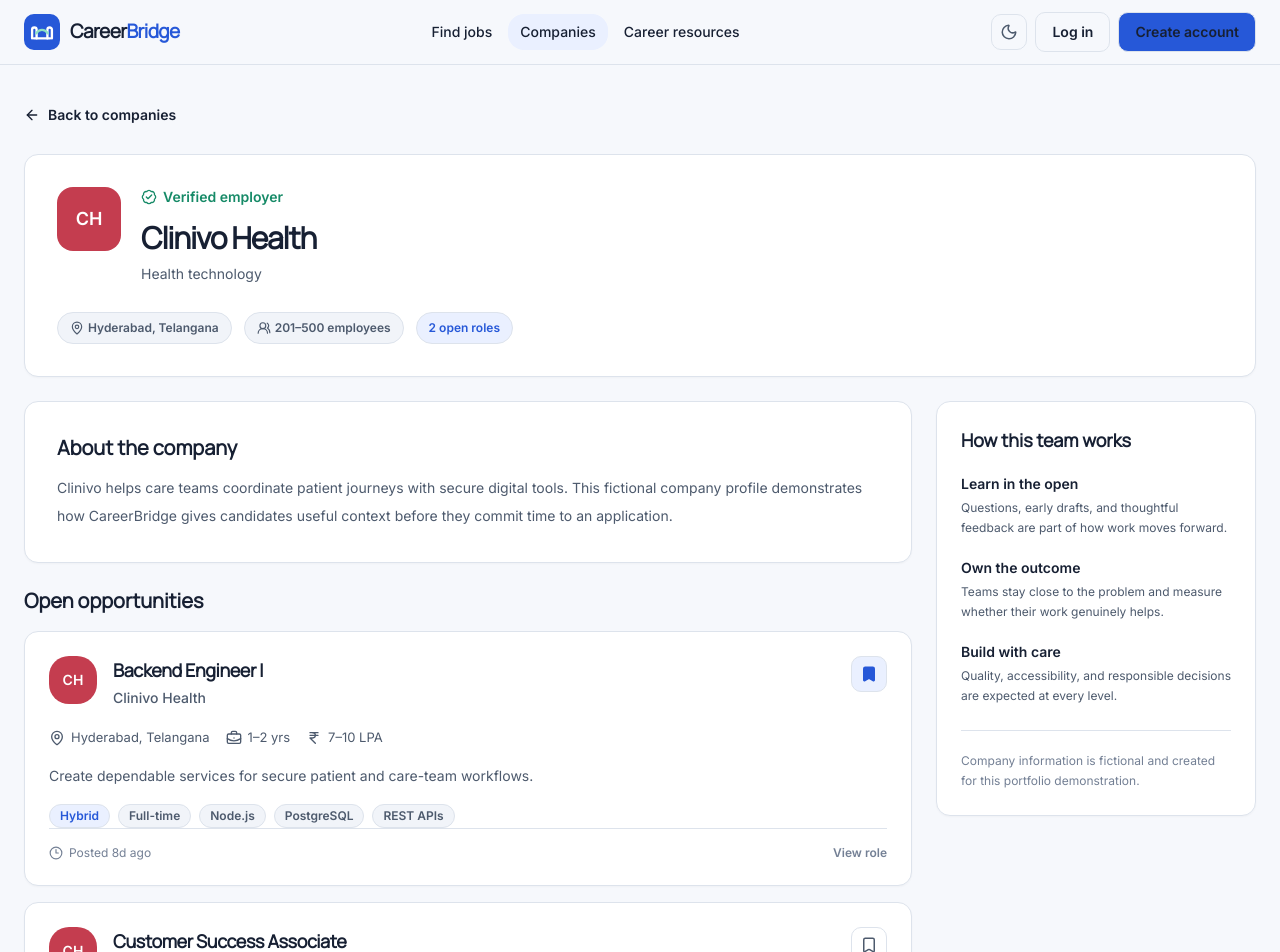
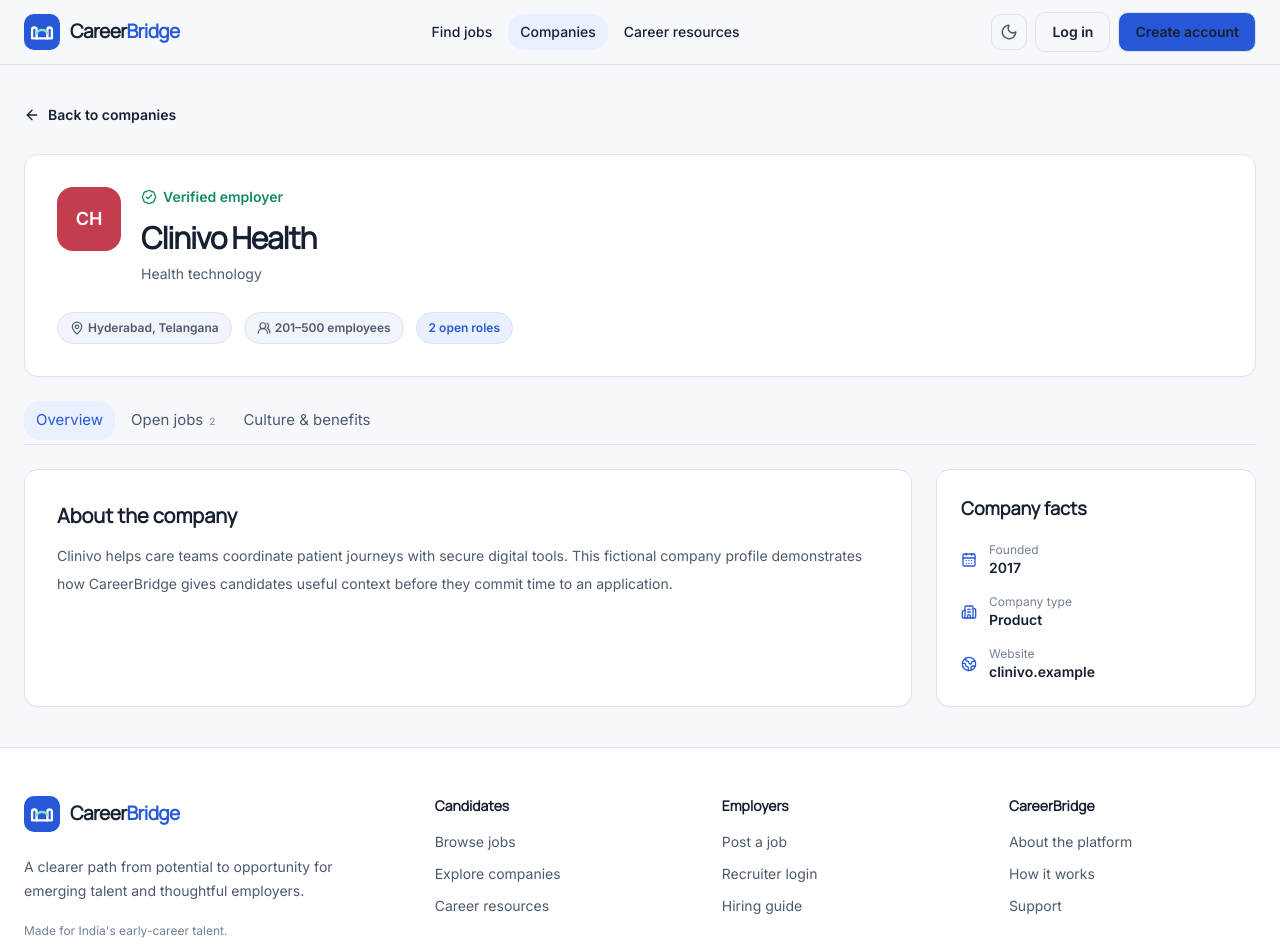
Before and after one commit to Sravanramaraju/CareerBridge-full-stack-off-campus-recruitment-platform-with-AI-assisted-r-sum-screening., a React (Vite) app: page /companies/clinivo-health in a window 1280 px wide. Shown: the top 952 px of the page. Built offline with nearby package versions, Linux system fonts and the light colour scheme.

Commit message:
feat: add company profile tabs

```diff
--- a/src/pages/public/CompanyDetailPage.jsx
+++ b/src/pages/public/CompanyDetailPage.jsx
@@ -1,9 +1,11 @@
+import { useState } from 'react';
 import { useQuery } from '@tanstack/react-query';
-import { ArrowLeft, BadgeCheck, Building2, MapPin, UsersRound } from 'lucide-react';
+import { ArrowLeft, BadgeCheck, Building2, CalendarDays, Globe2, MapPin, Sparkles, UsersRound } from 'lucide-react';
 import { Link, useParams } from 'react-router-dom';
 import { JobCard } from '@/src/components/jobs/JobCard';
 import { Badge } from '@/src/components/ui/Badge';
 import { EmptyState, Skeleton } from '@/src/components/ui/Feedback';
+import { Tabs } from '@/src/components/ui/Tabs';
 import { companiesService } from '@/src/services/companiesService';
 import { jobsService } from '@/src/services/jobsService';
 import { queryKeys } from '@/src/services/queryKeys';
@@ -18,6 +20,7 @@ const values = [
 
 export function CompanyDetailPage() {
   const { companyId } = useParams();
+  const [activeTab, setActiveTab] = useState('overview');
   const savedJobIds = useAppStore((state) => state.savedJobIds);
   const toggleSavedJob = useAppStore((state) => state.toggleSavedJob);
   const companyQuery = useQuery({ queryKey: queryKeys.company(companyId), queryFn: () => companiesService.getCompanyById(companyId) });
@@ -49,27 +52,61 @@ export function CompanyDetailPage() {
         </div>
       </header>
 
+      <Tabs
+        className="mt-6 border-b border-[var(--cb-divider)]"
+        label={`${company.name} profile sections`}
+        value={activeTab}
+        onValueChange={setActiveTab}
+        items={[
+          { value: 'overview', label: 'Overview' },
+          { value: 'jobs', label: 'Open jobs', count: companyJobs.length },
+          { value: 'culture', label: 'Culture & benefits' },
+        ]}
+      />
+
+      {activeTab === 'overview' && (
         <div className="mt-6 grid gap-6 lg:grid-cols-[minmax(0,1fr)_320px]">
-        <div className="grid gap-6">
           <article className="surface-card p-6 sm:p-8">
             <h2 className="font-heading text-xl font-bold">About the company</h2>
             <p className="mt-3 text-sm leading-7 text-[var(--cb-text-secondary)]">{company.description} This fictional company profile demonstrates how CareerBridge gives candidates useful context before they commit time to an application.</p>
           </article>
-          <section aria-labelledby="company-jobs-title">
+          <aside className="surface-card h-fit p-6">
+            <h2 className="font-heading text-lg font-bold">Company facts</h2>
+            <dl className="mt-5 grid gap-4 text-sm">
+              <div className="flex items-center gap-3"><CalendarDays className="size-4 text-[var(--cb-primary)]" /><div><dt className="text-xs text-[var(--cb-text-muted)]">Founded</dt><dd className="font-semibold">{company.founded}</dd></div></div>
+              <div className="flex items-center gap-3"><Building2 className="size-4 text-[var(--cb-primary)]" /><div><dt className="text-xs text-[var(--cb-text-muted)]">Company type</dt><dd className="font-semibold">{company.companyType}</dd></div></div>
+              <div className="flex items-center gap-3"><Globe2 className="size-4 text-[var(--cb-primary)]" /><div><dt className="text-xs text-[var(--cb-text-muted)]">Website</dt><dd className="font-semibold">{company.website}</dd></div></div>
+            </dl>
+          </aside>
+        </div>
+      )}
+
+      {activeTab === 'jobs' && (
+        <section className="mt-6" aria-labelledby="company-jobs-title">
           <h2 id="company-jobs-title" className="font-heading text-xl font-bold">Open opportunities</h2>
           {jobsQuery.isLoading && <div className="mt-4 grid gap-4"><Skeleton className="h-64" /><Skeleton className="h-64" /></div>}
           {jobsQuery.isSuccess && companyJobs.length === 0 && <EmptyState className="mt-4" title="No open roles right now" description="Follow the company and check back when new opportunities are published." />}
-            {jobsQuery.isSuccess && companyJobs.length > 0 && <div className="mt-4 grid gap-4">{companyJobs.map((job) => <JobCard key={job.id} job={job} isSaved={savedJobIds.includes(job.id)} onSave={toggleSavedJob} />)}</div>}
+          {jobsQuery.isSuccess && companyJobs.length > 0 && <div className="mt-4 grid gap-4 lg:grid-cols-2">{companyJobs.map((job) => <JobCard key={job.id} job={job} isSaved={savedJobIds.includes(job.id)} onSave={toggleSavedJob} />)}</div>}
         </section>
-        </div>
-        <aside className="surface-card h-fit p-6 lg:sticky lg:top-24">
-          <h2 className="font-heading text-lg font-bold">How this team works</h2>
-          <div className="mt-5 grid gap-5">
+      )}
+
+      {activeTab === 'culture' && (
+        <section className="mt-6 grid gap-6 lg:grid-cols-2" aria-labelledby="company-culture-title">
+          <article className="surface-card p-6 sm:p-8">
+            <h2 id="company-culture-title" className="font-heading text-xl font-bold">How this team works</h2>
+            <div className="mt-6 grid gap-5">
               {values.map(([title, copy]) => <div key={title}><h3 className="text-sm font-bold">{title}</h3><p className="mt-1 text-xs leading-5 text-[var(--cb-text-secondary)]">{copy}</p></div>)}
             </div>
+          </article>
+          <article className="surface-card p-6 sm:p-8">
+            <h2 className="font-heading text-xl font-bold">Benefits</h2>
+            <ul className="mt-6 grid gap-3">
+              {company.benefits.map((benefit) => <li key={benefit} className="flex items-center gap-3 rounded-xl bg-[var(--cb-bg-subtle)] p-3 text-sm font-semibold"><Sparkles className="size-4 text-[var(--cb-emerald)]" />{benefit}</li>)}
+            </ul>
             <p className="mt-6 border-t border-[var(--cb-divider)] pt-5 text-xs leading-5 text-[var(--cb-text-muted)]">Company information is fictional and created for this portfolio demonstration.</p>
-        </aside>
-      </div>
+          </article>
+        </section>
+      )}
     </div>
   );
 }
```
Lines whose indentation alone changed are shown as unchanged.
